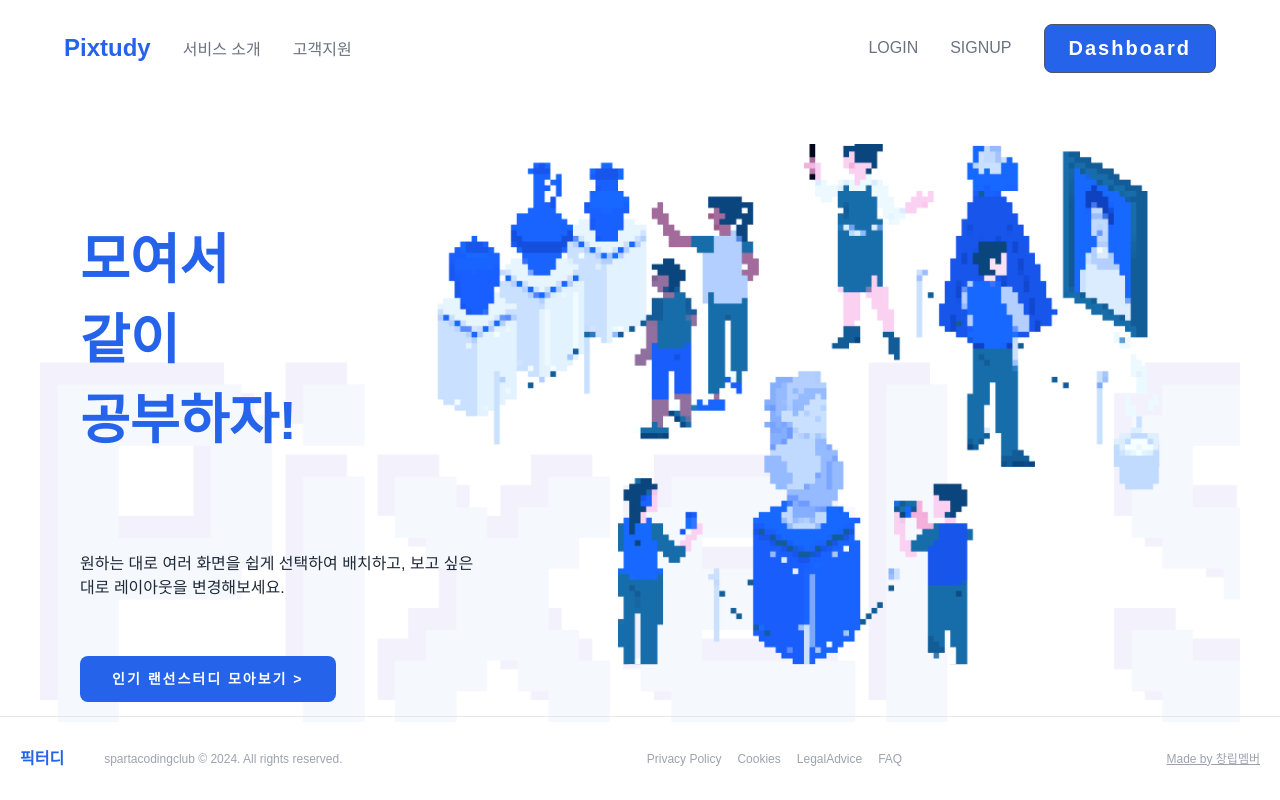
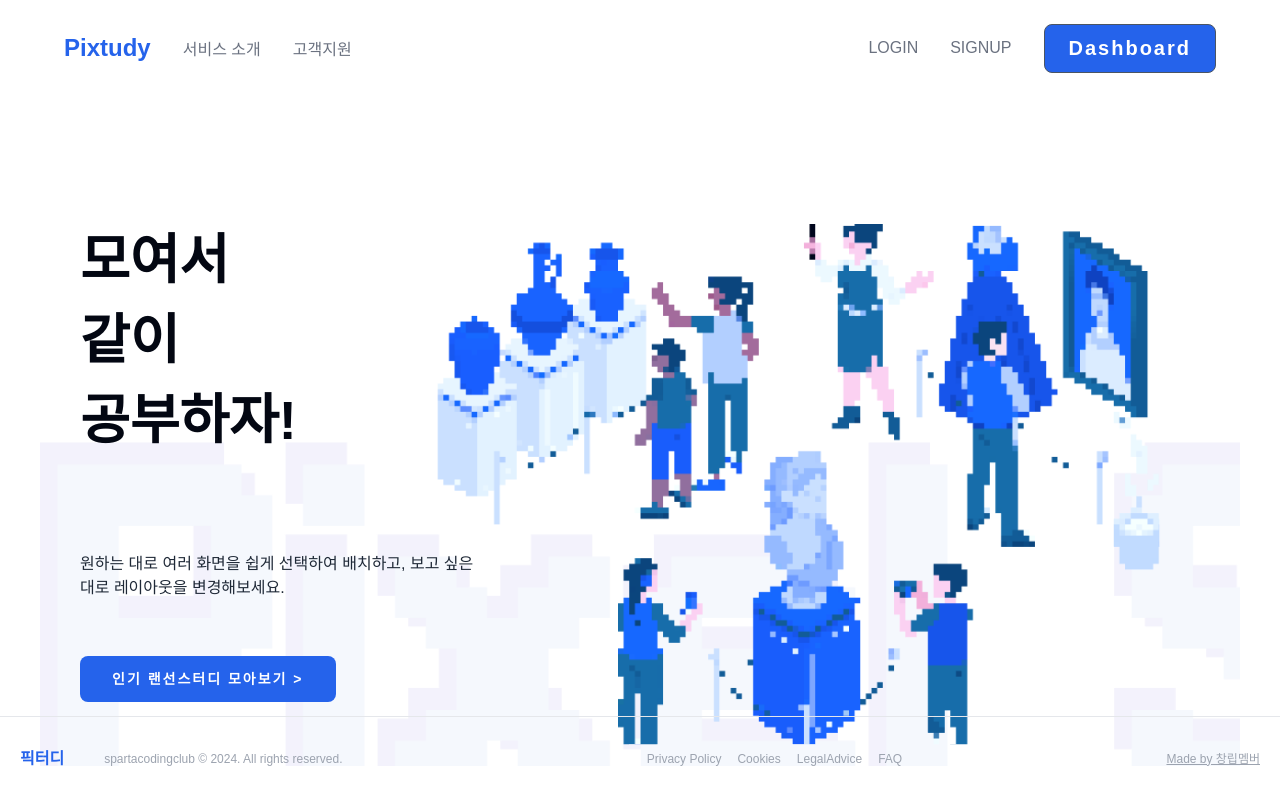
Before and after one commit to yeolsss/pixtudy, a Next.js app in the folder nbc-nep-front/: page / in a window 1280 px wide. Built offline with nearby package versions, Linux system fonts and the light colour scheme; no server answers; what next-redux-wrapper would draw is missing.

Commit message:
home 페이지 스타일 수정

```diff
--- a/nbc-nep-front/src/components/layout/Header.tsx
+++ b/nbc-nep-front/src/components/layout/Header.tsx
@@ -1,5 +1,6 @@
 import { useLogoutUser } from "@/hooks/query/useSupabase";
 import { useAppSelector } from "@/hooks/useReduxTK";
+import Link from "next/link";
 import { useRouter } from "next/router";
 import styled from "styled-components";
 import { StCTAButton } from "../common/button/button.styles";
@@ -37,7 +38,7 @@ export default function Header() {
     <>
       <StNavContainer>
         <div>
-          <span onClick={() => router.push("/")}>Pixtudy</span>
+          <Link href="/">Pixtudy</Link>
           <StNavButton>서비스 소개</StNavButton>
           <StNavButton>고객지원</StNavButton>
         </div>
@@ -64,7 +65,7 @@ const StNavContainer = styled.header`
   align-items: center;
   font-family: var(--sub-font);
 
-  span {
+  a {
     display: block;
     color: ${(props) => props.theme.color.text.interactive.primary};
     font-family: var(--point-font);
--- a/nbc-nep-front/src/pages/index.tsx
+++ b/nbc-nep-front/src/pages/index.tsx
@@ -46,7 +46,7 @@ const StHeroBanner = styled.div`
   background-image: url("./assets/home_bg_layer.png");
   background-repeat: no-repeat;
   background-size: cover;
-  background-position: 0 ${(props) => props.theme.spacing[48]};
+  background-position: 0px ${(props) => props.theme.spacing[128]};
 `;
 
 const StHeroBannerWrapper = styled.div`
@@ -62,7 +62,7 @@ const StHeroBannerWrapper = styled.div`
 `;
 
 const StHeroBannerTitle = styled.h1`
-  color: ${(props) => props.theme.color.text.interactive.primary};
+  color: ${(props) => props.theme.color.text.primary};
   font-family: var(--point-font);
   font-size: ${(props) => props.theme.heading.desktop["4xl"].fontSize};
   font-weight: ${(props) => props.theme.heading.desktop.lg.fontWeight};
```
